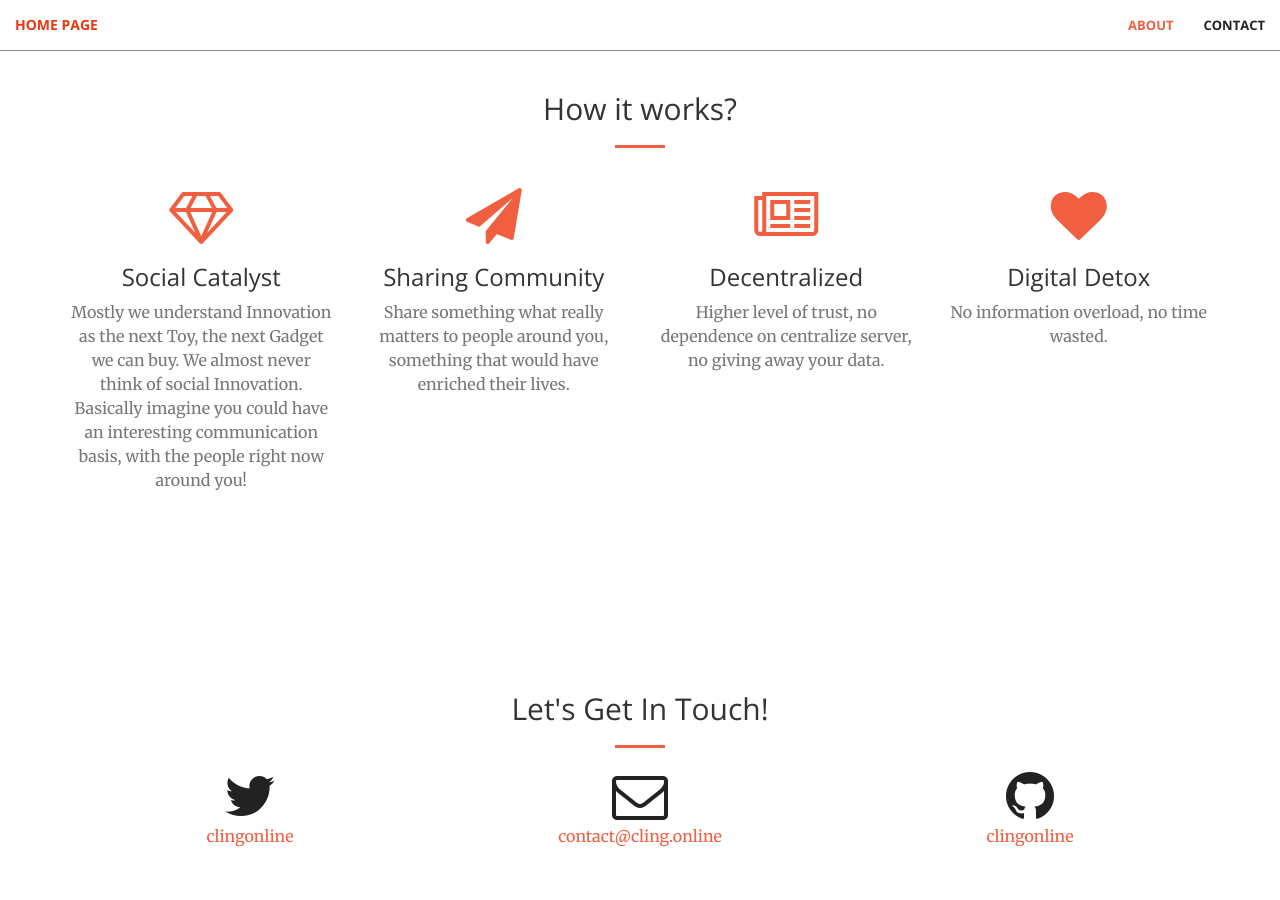
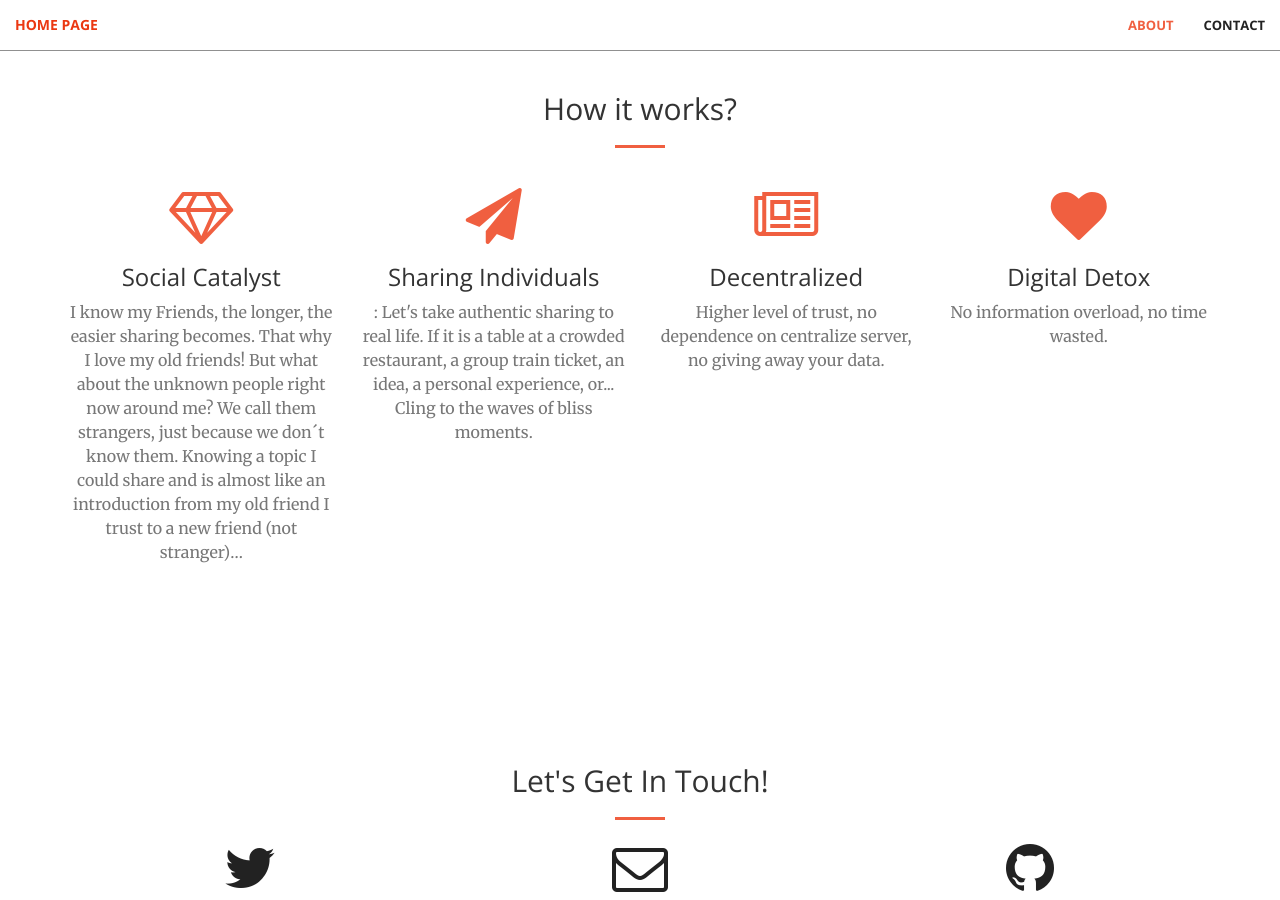
Before and after one commit to clingonline/clingonline.github.io, a Jekyll site: the page built from index.html, in a window 1280 px wide and 900 px high, scrolled down 908 px. Built offline with Jekyll 4.4.1, drawn with Linux system fonts in a browser that asks for light colours.

Commit message:
Update features.html

```diff
--- a/_includes/features.html
+++ b/_includes/features.html
@@ -13,19 +13,17 @@
                 <div class="service-box">
                     <i class="fa fa-4x fa-diamond wow bounceIn text-primary"></i>
                     <h3>Social Catalyst</h3>
-                    <p class="text-muted">Mostly we understand Innovation as the
-                    next Toy, the next Gadget we can buy. We almost never think
-                    of social Innovation. Basically imagine you could have an
-                    interesting communication basis, with the people right now
-                    around you! </p>
+                    <p class="text-muted">I know my Friends, the longer, the easier sharing becomes. That why I love my old friends!
+                    But what about the unknown people right now around me? We call them strangers, just because we don´t know them.
+                    Knowing a topic I could share and is almost like an introduction from my old friend I trust to a new friend (not stranger)…  </p>
                 </div>
             </div>
             <div class="col-lg-3 col-md-6 text-center">
                 <div class="service-box">
                     <i class="fa fa-4x fa-paper-plane wow bounceIn text-primary" data-wow-delay=".1s"></i>
-                    <h3> Sharing Community</h3>
-                    <p class="text-muted">Share something what really matters to
-                    people around you, something that would have enriched their lives.
+                    <h3> Sharing Individuals</h3>
+                    <p class="text-muted">:  Let's take authentic sharing to real life. If it is a table at a crowded restaurant,
+                    a group train ticket, an idea, a personal experience, or...  Cling to the waves of bliss moments.
                     </p>
                 </div>
             </div>
```
